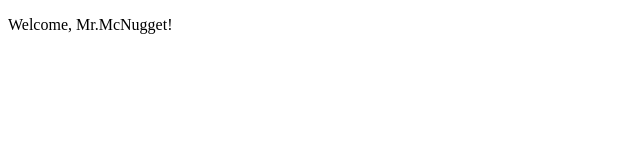
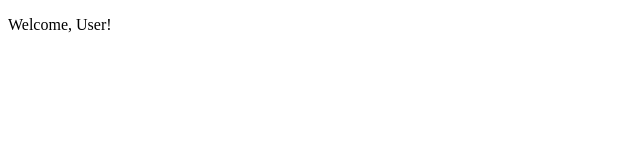
Before and after one commit to Francxmf/dhreactexercises, a React (Create React App) app: page / in a window 1280 px wide. Shown: the top 160 px of the page, without its empty margins (0-640 px from the left). Built offline with nearby package versions, Linux system fonts and the light colour scheme.

Commit message:
completion of the exercise props02

```diff
--- a/src/App.js
+++ b/src/App.js
@@ -6,7 +6,7 @@ export class App extends React.Component{
   render(){
       return (
         <div>
-          <Welcome name="Mr.McNugget"/>
+          <Welcome />
         </div>
       );
   }
--- a/src/Welcome.js
+++ b/src/Welcome.js
@@ -5,3 +5,7 @@ export class Welcome extends React.Component{
         return <p>Welcome, {this.props.name}!</p>
     }
 }
+
+Welcome.defaultProps = {
+    name: "User"
+}
```
